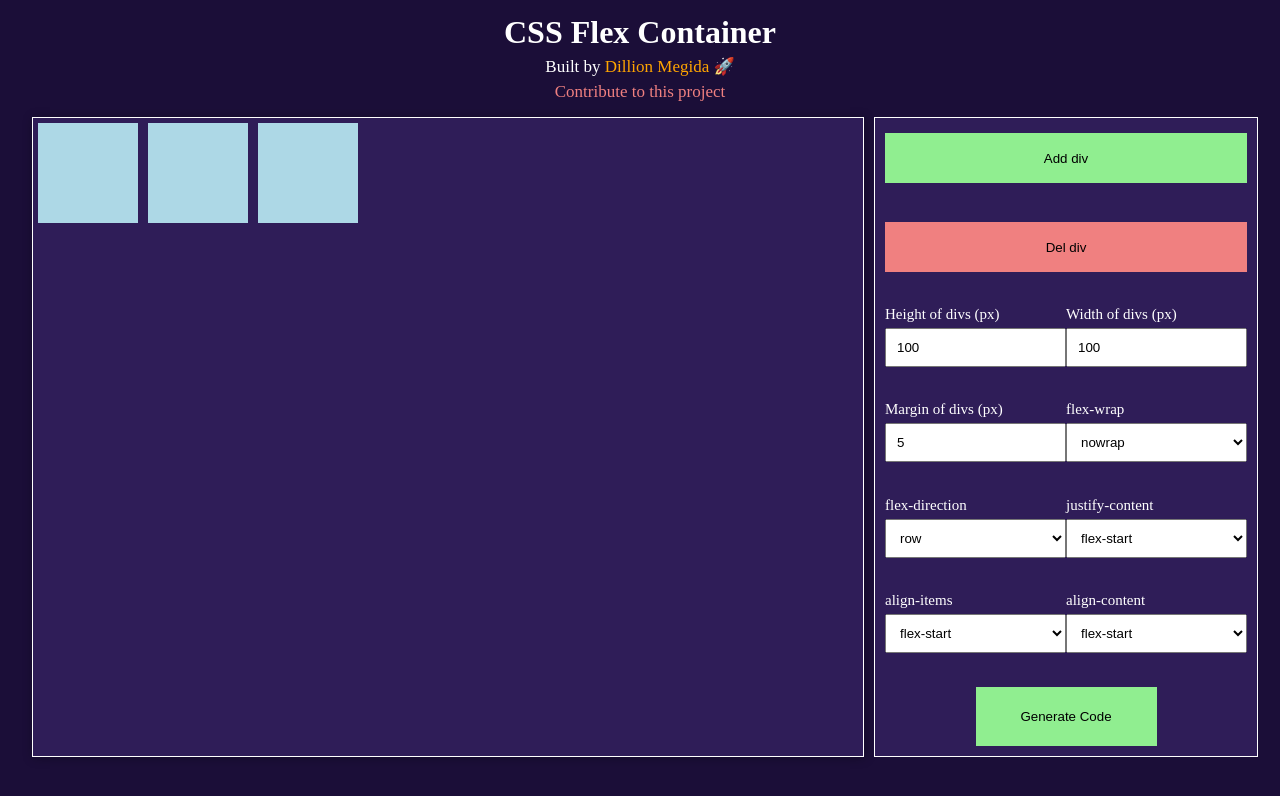
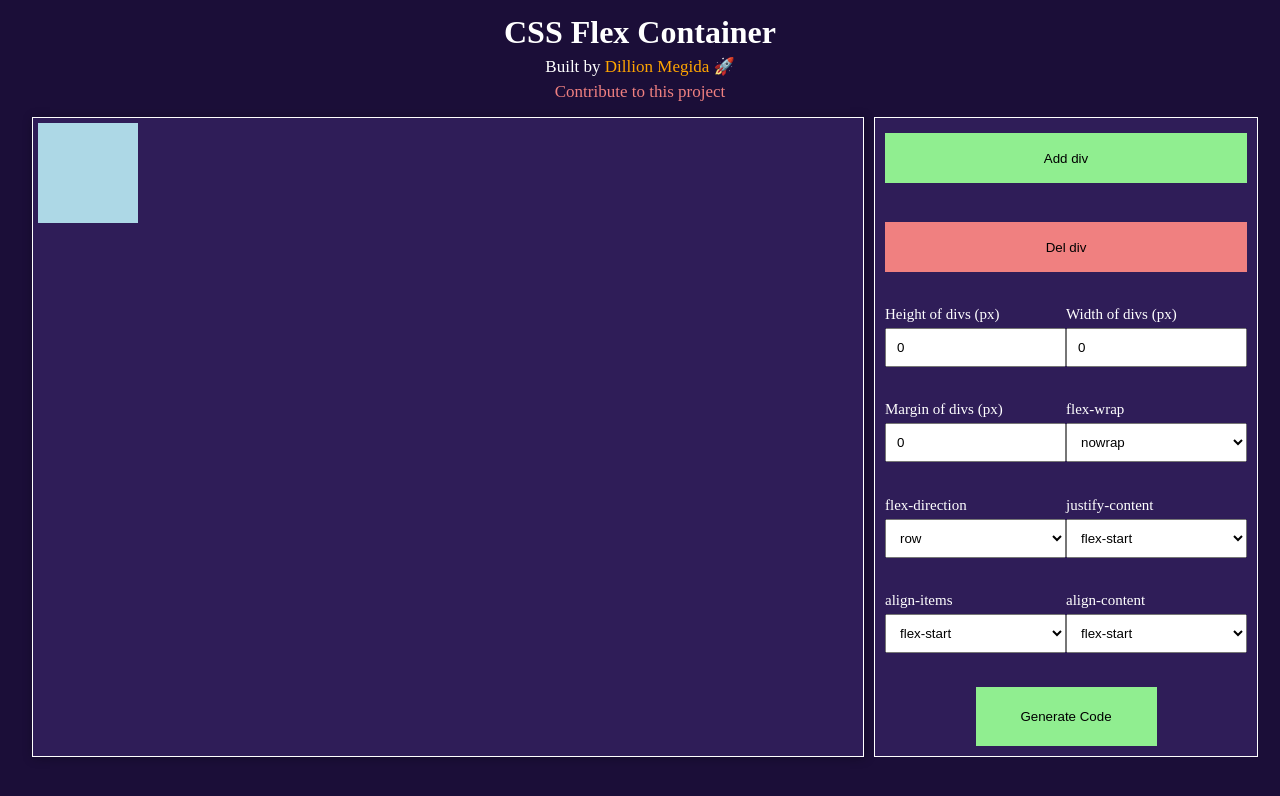
Before and after one commit to dillionmegida/cssflex-generator, a React (Create React App) app: page / in a window 1280 px wide. Shown: the top 796 px of the page. Built offline with nearby package versions, Linux system fonts and the light colour scheme; a web font is replaced by a local one.

Commit message:
selected div height and width change

```diff
--- a/src/App.css
+++ b/src/App.css
@@ -33,6 +33,10 @@
   overflow: auto;
 }
 
+.selectedDiv {
+  border: 1px solid red;
+}
+
 /* .FlexContainer > div {
   background-color: #dec58e;
   margin: 10px;
--- a/src/App.js
+++ b/src/App.js
@@ -7,36 +7,20 @@ import Controls from './components/Controls/Control';
 import Modal, { CssCodes } from './components/GeneratedCodes/GeneratedCodes';
 
 
-// Sample Div used to illustrate children
-const SampleDiv = props => (
-  <div style={{backgroundColor: 'lightblue', margin: props.margin, height: props.divsHeight, width: props.divsWidth}}>
+class App extends React.Component {
+  constructor(props) {
+    super(props);
+    this.repeatComp = this.repeatComp.bind(this);
 
-  </div>
-);
-
-// Function for repeating components
-const repeatComp = (comp, number) => {
-  let CompArr = [];
-  for(let count = 1; count <= number; count++) {
-    CompArr.push(comp);
-  }
-  // console.log(ComDisplay);
-  return CompArr.map((comp, index) => (
-    <React.Fragment key={index}>
-      { comp }
-    </React.Fragment>
-  ))
-}
-
-class App extends React.Component {
-
-  state = {
+    this.state = {
       //Number of Divs
-    nDivs: 3,
+      nDivs: [{
+        divWidth: 100,
+        divHeight: 100,
+        divMargin: 5,
+      }],
+      selectedDiv: null,
       // Handling the state of the styles
-    divsWidth: '100px',
-    divsHeight: '100px',
-    divsMargin: '5px',
       flexWrap: 'nowrap',
       flexDirection: 'row',
       justifyContent: 'flex-start',
@@ -51,14 +35,20 @@ class App extends React.Component {
 
       codeModal: false
     }
+  }
+
   //Adding More Divs
-
   addDiv = () => {
     let initialN = this.state.nDivs;
+    initialN.push({
+      divWidth: 100,
+      divHeight: 100,
+      divMargin: 5,
+    });
     let initialHtmlArr = this.state.htmlArr;
     initialHtmlArr.push('<div></div>')
     this.setState({
-      nDivs: initialN + 1,
+      nDivs: initialN,
       htmlArr: initialHtmlArr
     })
   }
@@ -66,11 +56,12 @@ class App extends React.Component {
   // delete divs
   delDiv = () => {
     let initialN = this.state.nDivs;
+    initialN.pop();
     let initialHtmlArr = this.state.htmlArr;
-    if (initialN > 1) {
+    if (initialN.length > 0) {
       initialHtmlArr.pop();
       this.setState({
-        nDivs: initialN - 1,
+        nDivs: initialN,
         htmlArr: initialHtmlArr
       });
     }
@@ -79,26 +70,30 @@ class App extends React.Component {
   // Functions that get user inputs and change state
 
   changeDivsWidth = event => {
-    let currentValue = event.target.value;
+    let currentValue = parseInt(event.target.value, 10);
+    const divArr = this.state.nDivs;
+    divArr[this.state.selectedDiv].divWidth = currentValue;
     this.setState({
-      divsWidth: currentValue + 'px'
+      nDivs: divArr
     })
   }
 
   changeDivsHeight = event => {
-    let currentValue = event.target.value;
-    // console.log(currentValue);
+    let currentValue = parseInt(event.target.value, 10);
+    const divArr = this.state.nDivs;
+    divArr[this.state.selectedDiv].divHeight = currentValue;
     this.setState({
-      divsHeight: currentValue + 'px'
+      nDivs: divArr
     })
   }
 
   // Change Margin
   changeDivsMargin = event => {
-    let currentValue = event.target.value;
-    // console.log(currentValue);
+    let currentValue = parseInt(event.target.value, 10);
+    const divArr = this.state.nDivs;
+    divArr[this.state.selectedDiv].divMargin = currentValue;
     this.setState({
-      divsMargin: currentValue + 'px'
+      nDivs: divArr
     })
   }
 
@@ -149,8 +144,23 @@ class App extends React.Component {
     })
   }
 
+  onDivSelect(index) {
+    if (this.state.selectedDiv === index) {
+      this.setState({selectedDiv: null});
+    } else {
+      this.setState({selectedDiv: index});
+    }
+  }
+
+  repeatComp(divArr) {
+    let renderDivs = [];
+    for (let i = 0; i < divArr.length; i++) {
+      renderDivs.push(<div className={this.state.selectedDiv === i ? "selectedDiv" : undefined} onClick={this.onDivSelect.bind(this, i)} key={i + "renderedDiv"} style={{backgroundColor: 'lightblue', width: this.state.nDivs[i].divWidth, height: this.state.nDivs[i].divHeight, margin: this.state.nDivs[i].divMargin}} />);
+    }
+    return renderDivs;
+  }
+
   render() {
-
     const cssParentArr = [
       'display: flex',
       `flex-wrap: ${this.state.flexWrap}`,
@@ -197,22 +207,15 @@ class App extends React.Component {
             alignContent: this.state.alignContent
           }}
         >
-
-          {
-            repeatComp(
-               <SampleDiv divsHeight={this.state.divsHeight} divsWidth={this.state.divsWidth} margin={this.state.divsMargin} />,
-               this.state.nDivs
-            )
-          }
-
+          {this.repeatComp(this.state.nDivs)}
         </section>
         <Controls
           addDiv = {this.addDiv}
           delDiv = {this.delDiv}
 
-          DivsHeight = {this.state.divsHeight.slice(0, -2)}
-          DivsWidth = {this.state.divsWidth.slice(0, -2)}
-          DivsMargin = {this.state.divsMargin.slice(0, -2)}
+          DivsHeight = {this.state.selectedDiv !== null ? this.state.nDivs[this.state.selectedDiv].divHeight : 0}
+          DivsWidth = {this.state.selectedDiv !== null ? this.state.nDivs[this.state.selectedDiv].divWidth : 0}
+          DivsMargin = {this.state.selectedDiv !== null ? this.state.nDivs[this.state.selectedDiv].divMargin : 0}
 
           changeDivsWidth = {this.changeDivsWidth}
           changeDivsHeight = {this.changeDivsHeight}
```
Lines whose indentation alone changed are shown as unchanged.
